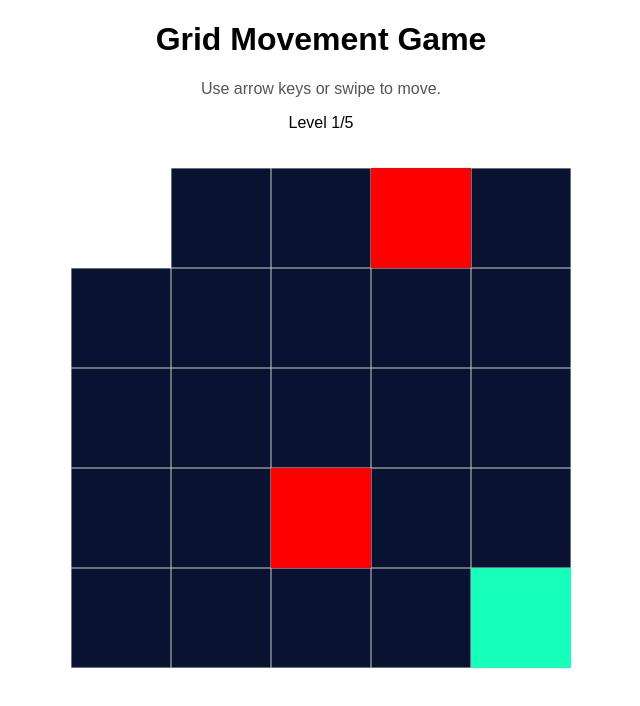
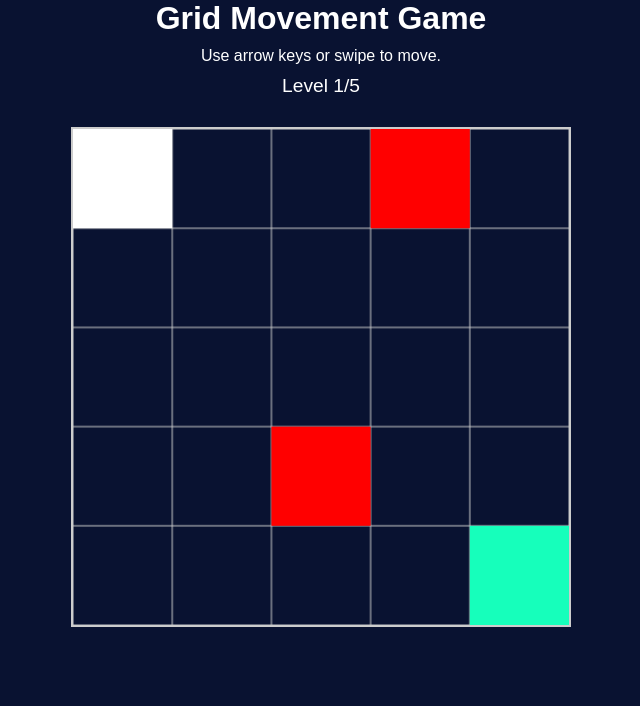
Before and after one commit to JoiShee/Content-Game, a plain HTML site: page index.html in a window 1280 px wide. Shown: the whole page, without its empty margins (319-959 px from the left). Drawn offline with Linux system fonts and the light colour scheme.

Commit message:
Add files via upload

```diff
--- a/style.css
+++ b/style.css
@@ -1,28 +1,47 @@
-body {
-    text-align: center;
-    font-family: Arial, sans-serif;
+/* Reset default margins and paddings */
+* {
     margin: 0;
     padding: 0;
+    box-sizing: border-box;
 }
 
+/* Style the body */
+body {
+    background-color: #091231; /* Matches the grid background color */
+    color: white; /* Default text color */
+    font-family: Arial, sans-serif;
+    text-align: center;
+}
+
+/* Container for the game */
 #game-container {
     display: inline-block;
     margin: 20px auto;
 }
 
+/* Style the canvas */
 #gameCanvas {
     width: 100%;
     max-width: 500px;
     height: auto;
+    border: 2px solid #ccc; /* Optional border around the canvas */
 }
 
-#message {
-    font-size: 1.5em;
-    color: green;
-    margin-top: 20px;
+/* Level display */
+#level-display {
+    font-size: 1.2em;
+    margin: 10px 0;
 }
 
-#instructions {
+/* Instructions and messages */
+#instructions,
+#message {
     font-size: 1em;
-    color: #555;
+    margin: 10px 0;
 }
+
+/* Style for the timer (if implemented) */
+#timer {
+    font-size: 1.2em;
+    margin: 10px 0;
+}
```
